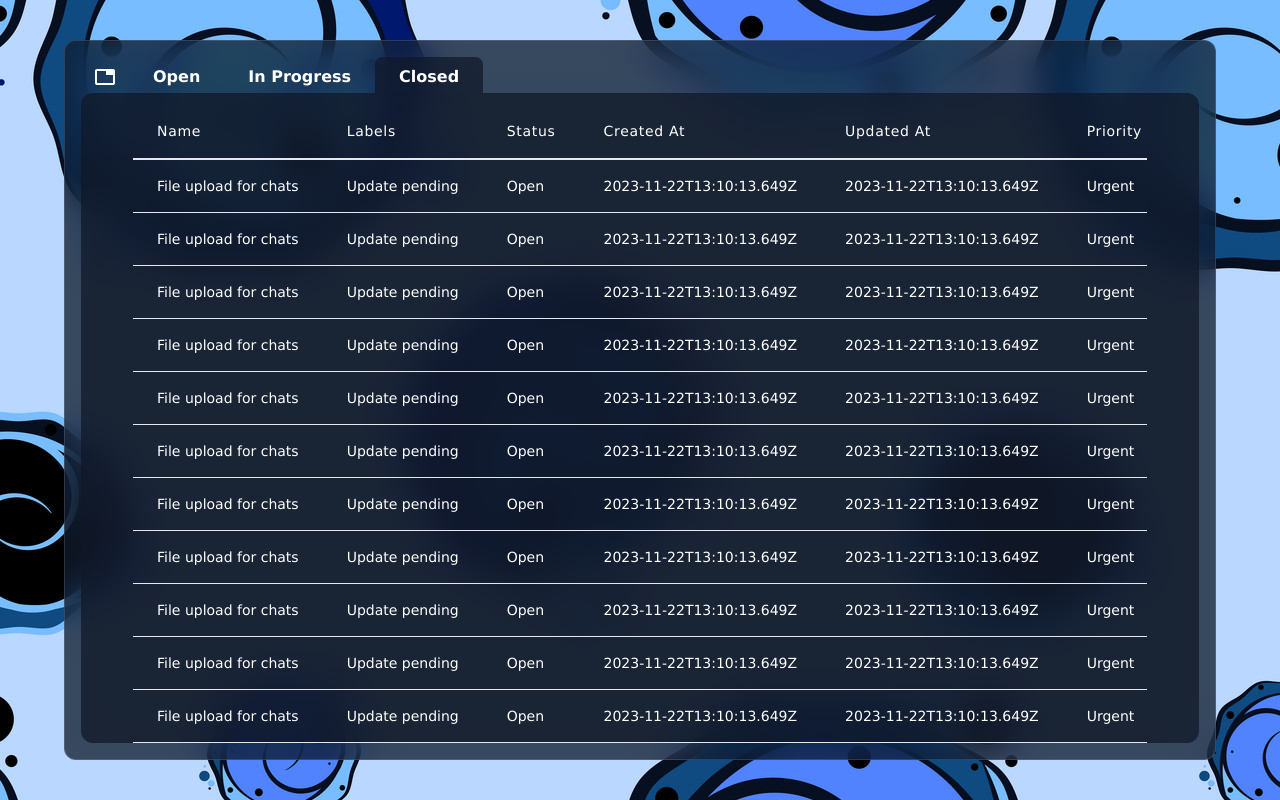
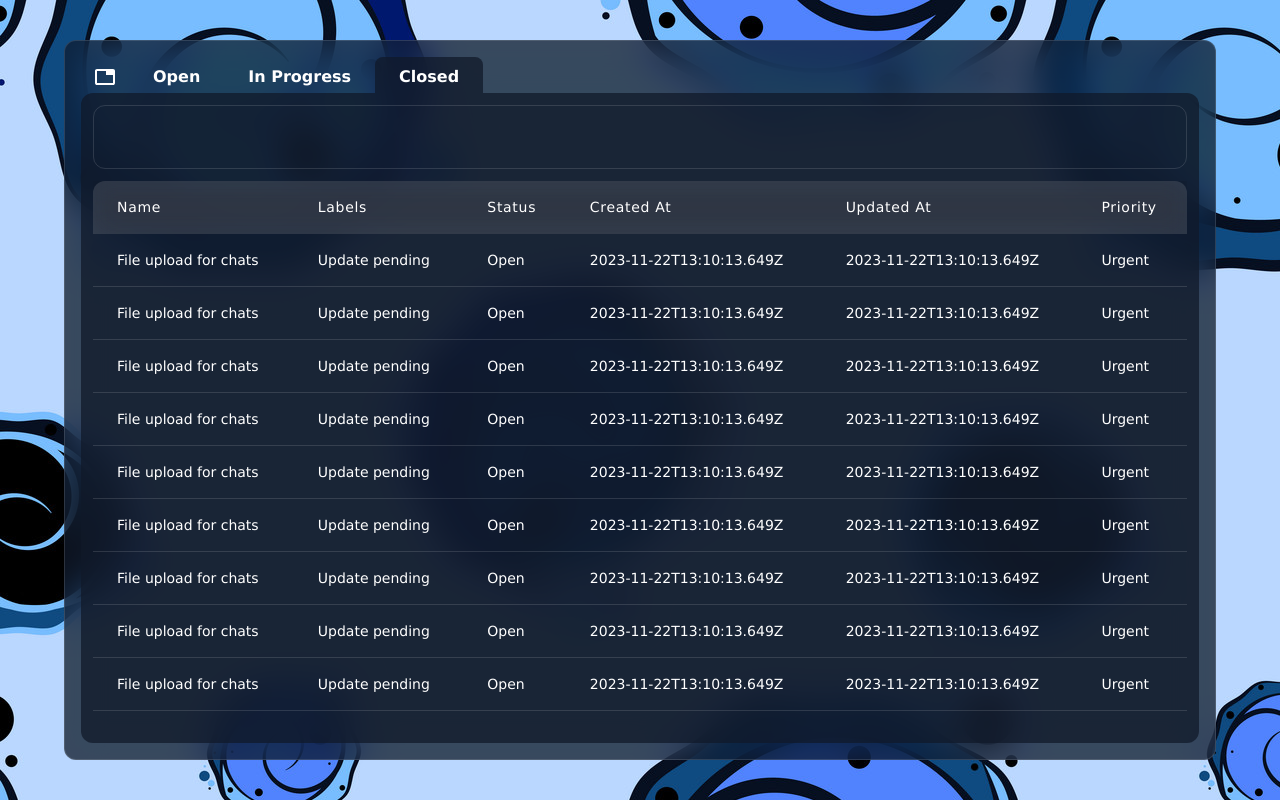
Before and after one commit to Mayank-Singh-Chouhan/superdm-assingment, a Next.js app: page / in a window 1280 px wide. Both pictures are taken after a click on the button "Closed". Built offline with nearby package versions, Linux system fonts and the light colour scheme.

Commit message:
feat: tab panel layout

```diff
--- a/src/components/molecules/table.tsx
+++ b/src/components/molecules/table.tsx
@@ -13,9 +13,9 @@ interface TableProps<T> {
 
 const Table = <T,>({ columns, data }: TableProps<T>) => {
   return (
-    <div className="overflow-x-auto scroll-hidden">
-      <table className="min-w-full divide-y-2">
-        <thead>
+    <div className="overflow-x-auto scroll-hidden rounded-xl">
+      <table className="min-w-full">
+        <thead className="sticky backdrop-blur-md bg-fs-border top-0 z-50">
           <tr>
             {columns.map((column, index) => (
               <th
@@ -28,9 +28,9 @@ const Table = <T,>({ columns, data }: TableProps<T>) => {
             ))}
           </tr>
         </thead>
-        <tbody className="divide-y divide-fs-divider-gray">
+        <tbody className="divide-y divide-fs-border">
           {data.map((row, rowIndex) => (
-            <tr key={rowIndex}>
+            <tr key={rowIndex} className='hover:bg-fs-border cursor-pointer'>
               {columns.map((column, colIndex) => (
                 <td
                   key={colIndex}
--- a/src/components/templates/close-template.tsx
+++ b/src/components/templates/close-template.tsx
@@ -222,7 +222,8 @@ const CloseTemplate = () => {
     ]
 
     return (
-        <section className='h-full px-10'>
+        <section className='h-full gap-3 flex flex-col'>
+            <div className='h-16 w-full rounded-xl shrink-0 border border-fs-border'></div>
             <Table columns={column} data={data} />
         </section>
     )
--- a/src/components/templates/workspace-template.tsx
+++ b/src/components/templates/workspace-template.tsx
@@ -42,7 +42,7 @@ const WorkspaceTemplate = () => {
                     )
                 })}
             </nav>
-            <main className={"flex-1 p-3 rounded-xl overflow-auto scroll-hidden bg-fs-background"}>
+            <main className={"flex-1 p-3 rounded-xl flex flex-col overflow-auto bg-fs-background"}>
                 {TAB_DATA[activeIndex].panel}
             </main>
         </div>
```
